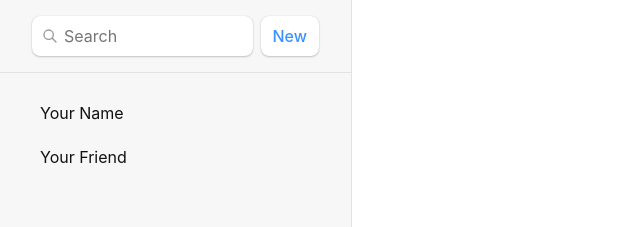
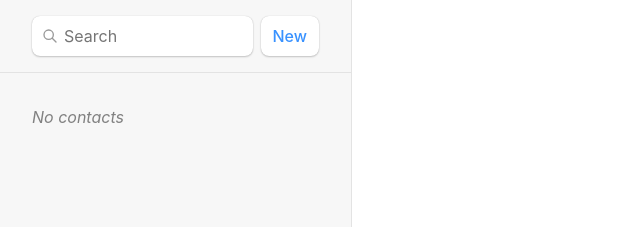
Before and after one commit to kizzylion/contact-tracking-app, a React (Vite) app: page / in a window 1280 px wide. Shown: the top 227 px of the page, without its empty margins (0-640 px from the left). Built offline with nearby package versions, Linux system fonts and the light colour scheme.

Commit message:
FEAT: CONFIGURE LOADER ON THE ROUTE

```diff
--- a/src/main.jsx
+++ b/src/main.jsx
@@ -1,9 +1,10 @@
 import { StrictMode } from "react";
 import { createRoot } from "react-dom/client";
 import { createBrowserRouter, RouterProvider } from "react-router-dom";
-import Root from "./routes/root";
+import Root, { loader as rootLoader } from "./routes/root";
 import ErrorPage from "./error-page";
 import Contact from "./routes/contact";
+
 import "./index.css";
 
 const routes = createBrowserRouter([
@@ -11,6 +12,7 @@
     path: "/",
     element: <Root />,
     errorElement: <ErrorPage />,
+    loader: rootLoader,
     children: [{ path: "contacts/:contactId", element: <Contact /> }],
   },
 ]);
--- a/src/routes/root.jsx
+++ b/src/routes/root.jsx
@@ -1,6 +1,13 @@
-import { Outlet } from "react-router-dom";
+import { Outlet, Link, useLoaderData } from "react-router-dom";
+import { getContacts } from "../contacts";
+
+export async function loader() {
+  const contact = await getContacts();
+  return { contact };
+}
 
 export default function Root() {
+  const { contacts } = useLoaderData();
   return (
     <>
       <div id="sidebar">
@@ -22,14 +29,28 @@
           </form>
         </div>
         <nav>
-          <ul>
-            <li>
-              <a href={`/contacts/1`}>Your Name</a>
-            </li>
-            <li>
-              <a href={`/contacts/2`}>Your Friend</a>
-            </li>
-          </ul>
+          {contacts?.length ? (
+            <ul>
+              {contacts.map((contact) => (
+                <li key={contact.id}>
+                  <Link to={`contacts/${contact.id}`}>
+                    {contact.first || contact.last ? (
+                      <>
+                        {contact.first} {contact.last}
+                      </>
+                    ) : (
+                      <i>No Name</i>
+                    )}{" "}
+                    {contact.favorite && <span>★</span>}
+                  </Link>
+                </li>
+              ))}
+            </ul>
+          ) : (
+            <p>
+              <i>No contacts</i>
+            </p>
+          )}
         </nav>
       </div>
       <div id="detail">
```
